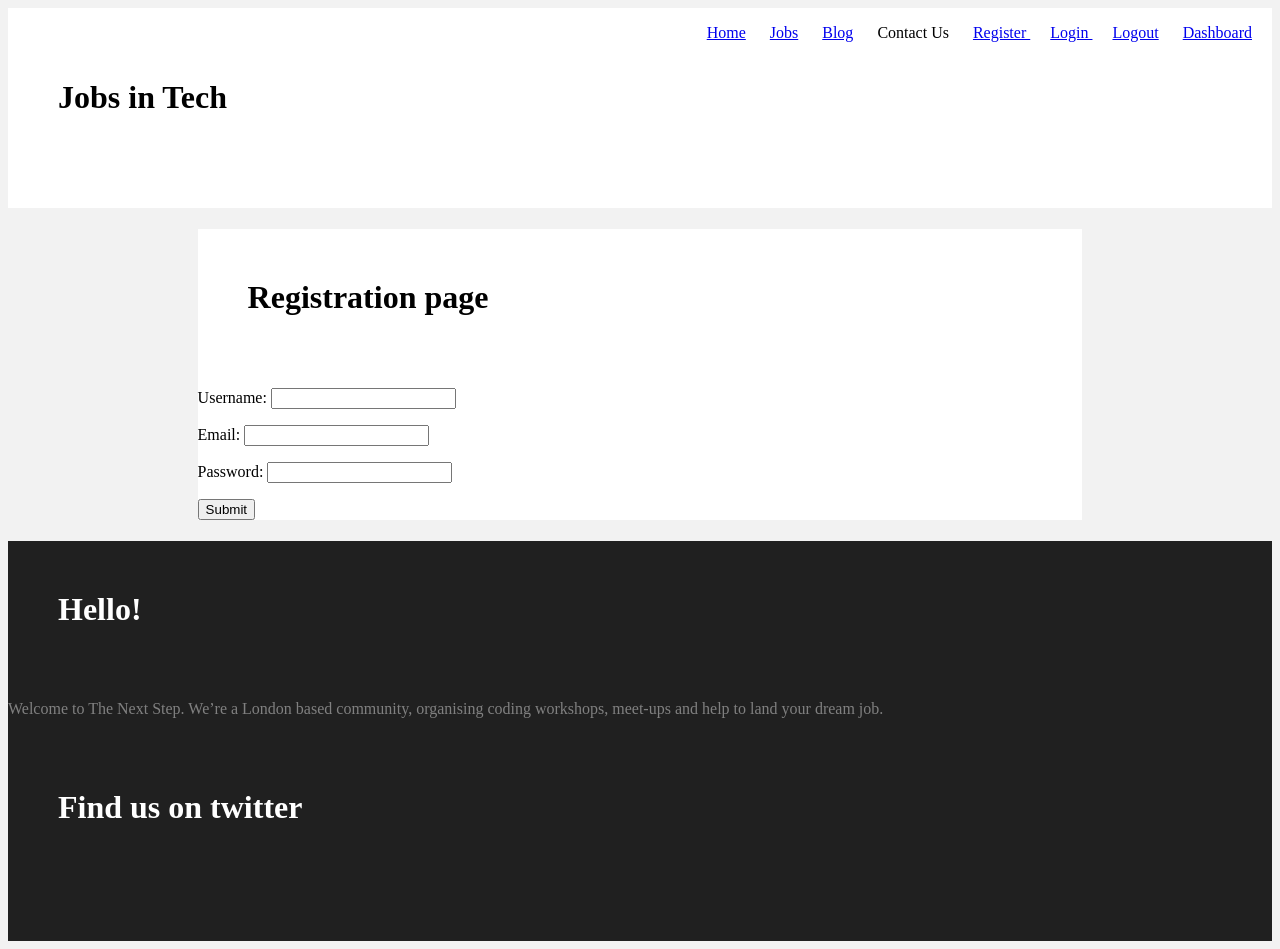
After one commit to mmagnusen/nextstep, a Django app: page /user/register/ in a window 1280 px wide. The commit adds this page. Run offline with Django 3.2, Linux system fonts and the light colour scheme.

Commit message:
logout and register

```diff
--- a/jobpost/templates/jobpost/post_detail.html
+++ b/jobpost/templates/jobpost/post_detail.html
@@ -1,4 +1,4 @@
-{% extends 'base.html' %}
+{% extends 'base_logged_in.html' %}
 
 {% block content %}
 <div class='post'>
--- a/jobpost/templates/jobpost/post_list.html
+++ b/jobpost/templates/jobpost/post_list.html
@@ -1,4 +1,4 @@
-{% extends 'base.html' %}
+{% extends 'base_logged_in.html' %}
 
 {% block content %}
         {% for post in posts %}
--- a/nextstep/settings.py
+++ b/nextstep/settings.py
@@ -73,6 +73,7 @@ WSGI_APPLICATION = 'nextstep.wsgi.application'
 LOGIN_REDIRECT_URL = '/user/dashboard/'
 
 
+
 # Database
 # https://docs.djangoproject.com/en/1.11/ref/settings/#databases
 
--- a/nextstep/urls.py
+++ b/nextstep/urls.py
@@ -18,9 +18,12 @@ from django.contrib import admin
 from django.contrib.auth import views as auth_views
 
 
+
 urlpatterns = [
     url(r'^/user/dashboard/', include('website.urls')),
+    url(r'^/user/register/', include('website.urls')),
     url(r'^login/', auth_views.login),
+    url(r'^logout/', auth_views.logout),
     url(r'^admin/', admin.site.urls),
     url(r'jobs/', include('jobpost.urls')),
     url(r'', include('website.urls')),
--- /dev/null
+++ b/website/forms.py
@@ -0,0 +1,19 @@
+from django import forms
+
+class UserRegistrationForm(forms.Form):
+    username = forms.CharField(
+        required = True,
+        label = 'Username',
+        max_length = 32
+        )
+    email = forms.CharField(
+        required = True,
+        label = 'Email',
+        max_length = 32,
+        )
+    password = forms.CharField(
+    required = True,
+    label = 'Password',
+    max_length = 32,
+    widget = forms.PasswordInput()
+    )
--- a/website/templates/base.html
+++ b/website/templates/base_logged_in.html
@@ -16,7 +16,9 @@
           <li><a href='/jobs'>Jobs</a></li>
           <li><a href='https://medium.com/@NextStepCoders'>Blog</a></li>
           <li>Contact Us</li>
-          <li><a href='/login'> Login for employers/recruiters</a></li>
+          <li><a href='/user/register'> Register </a></li>
+          <li><a href='/login'> Login </a></li>
+          <li><a href='/logout'> Logout</a></li>
           <li><a href='/user/dashboard'>Dashboard</a></li>
         </ul>
       </div>
--- /dev/null
+++ b/website/templates/base_logged_out.html
@@ -0,0 +1,42 @@
+{% load staticfiles %}
+<!DOCTYPE>
+<html>
+  <head>
+    <title>Job List</title>
+    <link rel="stylesheet" href="{% static 'css/base.css' %}">
+  </head>
+  <body>
+    <div id="header">
+      <div id="title">
+        <h1>Jobs in Tech</h1>
+      </div>
+      <div id="navigation">
+        <ul>
+          <li><a href='http://127.0.0.1:8000'>Home</a></li>
+          <li><a href='/jobs'>Jobs</a></li>
+          <li><a href='https://medium.com/@NextStepCoders'>Blog</a></li>
+          <li>Contact Us</li>
+          <li><a href='/user/register'> Register </a></li>
+          <li><a href='/login'> Login </a></li>
+          <li><a href='/logout'> Logout</a></li>
+          <li><a href='/user/dashboard'>Dashboard</a></li>
+        </ul>
+      </div>
+    </div>
+    <div id="wrapper">
+          <div>
+          {% block content %}
+
+          {% endblock %}
+        </div>
+    </div>
+
+    <div id="footer">
+      <h1>Hello!</h1>
+      <p>Welcome to The Next Step. We’re a London based community, organising
+        coding workshops, meet-ups and help to land your dream job.</p>
+      <h1>Find us on twitter</h1>
+    </div>
+
+  </body>
+</html>
--- a/website/templates/registration/login.html
+++ b/website/templates/registration/login.html
@@ -1,6 +1,6 @@
 
 
-{% extends 'base.html' %}
+{% extends 'base_logged_out.html' %}
 
 {% block content %}
 <h1>Welcome to your login page</h1>
--- a/website/templates/website/dashboard.html
+++ b/website/templates/website/dashboard.html
@@ -1,5 +1,5 @@
 
-{% extends 'base.html' %}
+{% extends 'base_logged_in.html' %}
 
 {% block content %}
 <h1>Welcome to your dashboard - dashboard.html</h1>
--- a/website/templates/website/index.html
+++ b/website/templates/website/index.html
@@ -1,4 +1,4 @@
-{% extends 'base.html' %}
+{% extends 'base_logged_in.html' %}
 
 {% block content %}
 <h1>Welcome to your homepage - index.html</h1>
--- /dev/null
+++ b/website/templates/website/register.html
@@ -0,0 +1,11 @@
+
+{% extends 'base_logged_out.html' %}
+
+{% block content %}
+<h1>Registration page</h1>
+<form method="POST">
+    {% csrf_token %} {{ form.as_p }}
+    <button type="submit">Submit</button>
+</form>
+
+{% endblock %}
--- a/website/urls.py
+++ b/website/urls.py
@@ -1,7 +1,9 @@
 from django.conf.urls import url
 from . import views
+from .views import register
 
 urlpatterns = [
+        url(r'^user/register/', views.register, name='register'),
         url(r'^user/dashboard/', views.dashboard, name='dashboard'),
         url(r'^$', views.index, name='index'),
 
--- a/website/views.py
+++ b/website/views.py
@@ -2,10 +2,16 @@
 from __future__ import unicode_literals
 
 from django.shortcuts import render
+from django.contrib.auth.models import User
+from django.contrib.auth import authenticate, login
+from django.http import HttpResponseRedirect
+from django import forms
+from .forms import UserRegistrationForm
 
 from django.utils import timezone
 from django.shortcuts import render, get_object_or_404
 from django.contrib.auth import views as auth_views
+
 
 # Create your views here.
 def dashboard(request):
@@ -13,3 +19,23 @@ def dashboard(request):
 
 def index(request):
     return render(request, 'website/index.html')
+
+def register(request):
+    if request.method == 'POST':
+        form = UserRegistrationForm(request.POST)
+        if form.is_valid():
+            userObj = form.cleaned_data
+            username = userObj['username']
+            email = userObj['email']
+            password = userObj['password']
+            if not (User.objects.filter(username=username).exists() or User.objects.filter(email=email).exists()):
+                User.objects.create_user(username, email, password)
+                user = authenticate(username = username, password = password)
+                login(request, user)
+                return HttpResponseRedirect('/user/dashboard')
+        else:
+            raise forms.ValidationError('Looks like a username with that email or password already exists')
+    else:
+        form = UserRegistrationForm()
+
+        return render(request, 'website/register.html', {'form' : form})
```
Also changed, not shown: website/templates/registration/logged_out.html (added, +7 -0 lines), db.sqlite3, 5 other files.
